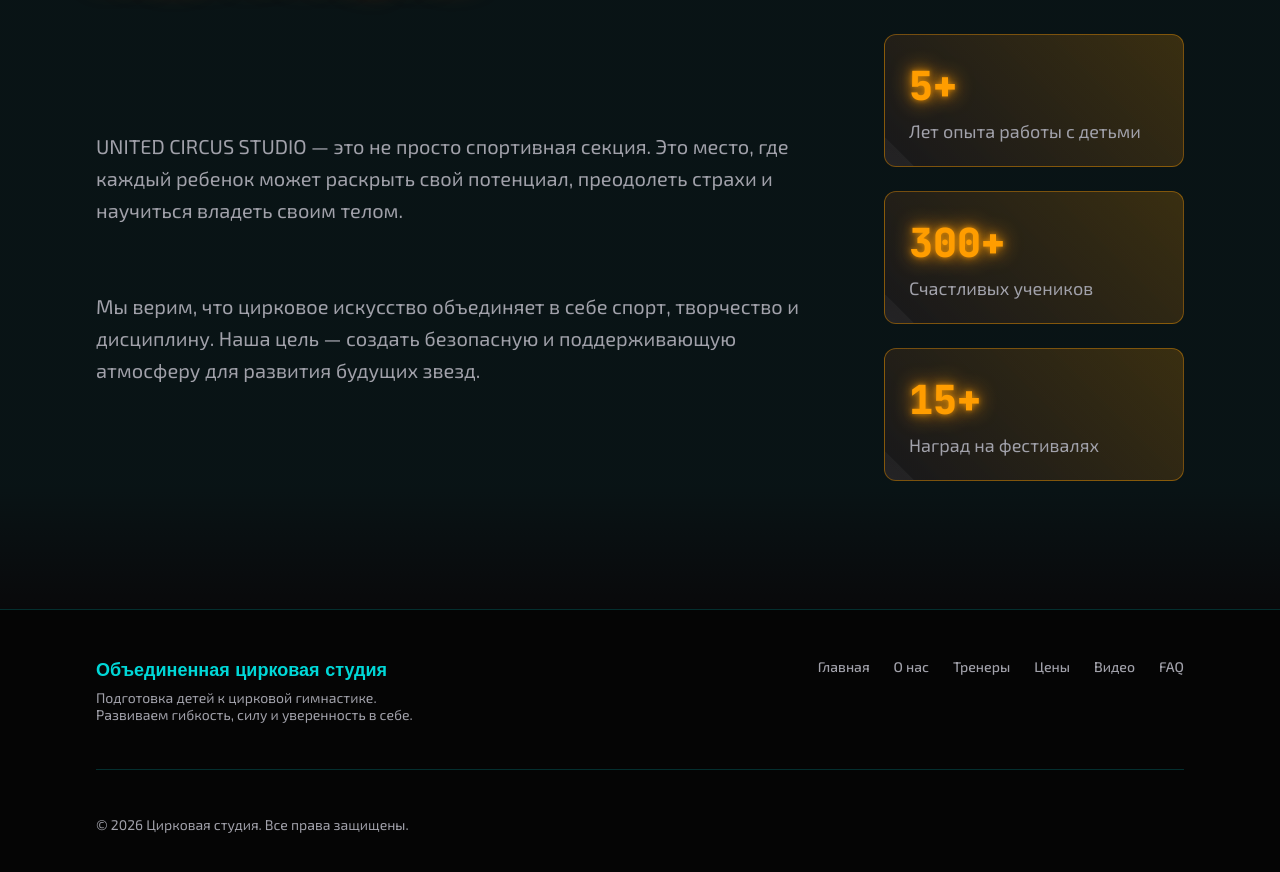
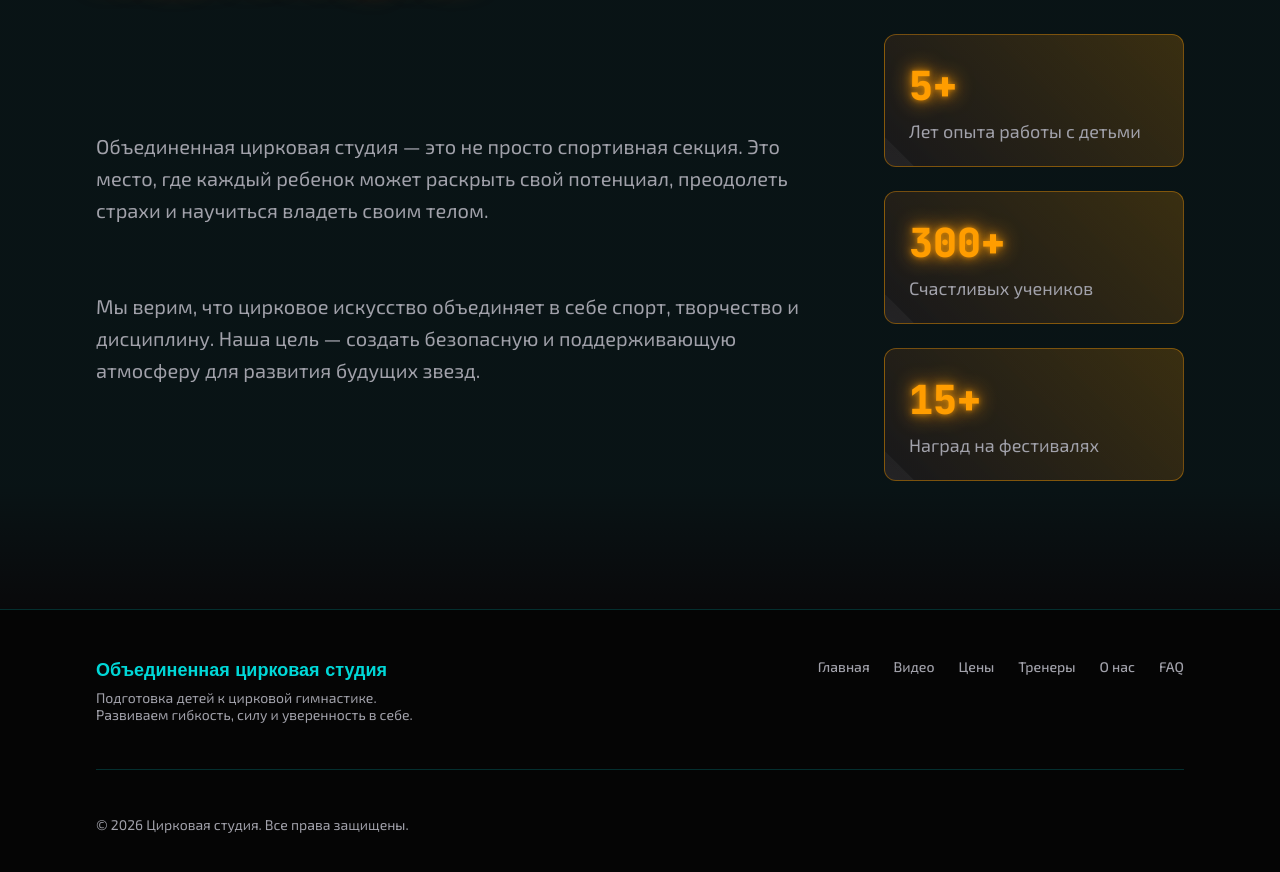
Before and after one commit to DmV46/cirk, a Next.js app: page /about in a window 1280 px wide. Shown: the part 1000-1872 px from the top of the page. Built offline with nearby package versions, Linux system fonts and the light colour scheme.

Commit message:
feat: upd video

```diff
--- a/next.config.ts
+++ b/next.config.ts
@@ -14,6 +14,9 @@ if (isGithubActions && process.env.GITHUB_REPOSITORY) {
 const nextConfig: NextConfig = {
   output: "export",
   basePath: repo,
+  env: {
+    NEXT_PUBLIC_BASE_PATH: repo,
+  },
   images: {
     unoptimized: true, // Необходимо для работы next/image при статическом экспорте
   },
--- a/src/widgets/footer/ui/Footer.tsx
+++ b/src/widgets/footer/ui/Footer.tsx
@@ -3,10 +3,10 @@ import styles from "./Footer.module.css";
 
 const footerLinks = [
   { href: "/", label: "Главная" },
+  { href: "/videos", label: "Видео" },
+  { href: "/prices", label: "Цены" },
+  { href: "/trainers", label: "Тренеры" },
   { href: "/about", label: "О нас" },
-  { href: "/trainers", label: "Тренеры" },
-  { href: "/prices", label: "Цены" },
-  { href: "/videos", label: "Видео" },
   { href: "/faq", label: "FAQ" },
 ];
 
--- a/src/widgets/header/ui/Header.tsx
+++ b/src/widgets/header/ui/Header.tsx
@@ -8,10 +8,10 @@ import styles from "./Header.module.css";
 
 const navLinks = [
   { href: "/", label: "Главная" },
+  { href: "/videos", label: "Видео" },
+  { href: "/prices", label: "Цены" },
+  { href: "/trainers", label: "Тренеры" },
   { href: "/about", label: "О нас" },
-  { href: "/trainers", label: "Тренеры" },
-  { href: "/prices", label: "Цены" },
-  { href: "/videos", label: "Видео" },
   { href: "/faq", label: "FAQ" },
 ];
 
--- a/src/widgets/hero/ui/Hero.tsx
+++ b/src/widgets/hero/ui/Hero.tsx
@@ -10,7 +10,7 @@ export function Hero() {
         muted
         playsInline
         className={styles.heroVideo}
-        src="/bg-video.mp4"
+        src={`${process.env.NEXT_PUBLIC_BASE_PATH || ''}/bg-video.mp4`}
       />
       <div className={styles.heroBg} />
       <div className={`container ${styles.heroInner}`}>
--- a/src/widgets/principles/ui/Principles.tsx
+++ b/src/widgets/principles/ui/Principles.tsx
@@ -16,7 +16,7 @@ export function Principles() {
         <div className={styles.aboutHero}>
           <div className={styles.aboutText}>
             <p className={styles.textBlock}>
-              <TypewriterText text="UNITED CIRCUS STUDIO — это не просто спортивная секция. Это место, где каждый ребенок может раскрыть свой потенциал, преодолеть страхи и научиться владеть своим телом." speed={20} />
+              <TypewriterText text="Объединенная цирковая студия — это не просто спортивная секция. Это место, где каждый ребенок может раскрыть свой потенциал, преодолеть страхи и научиться владеть своим телом." speed={20} />
             </p>
             <p className={styles.textBlock}>
               <RandomRevealText
```
